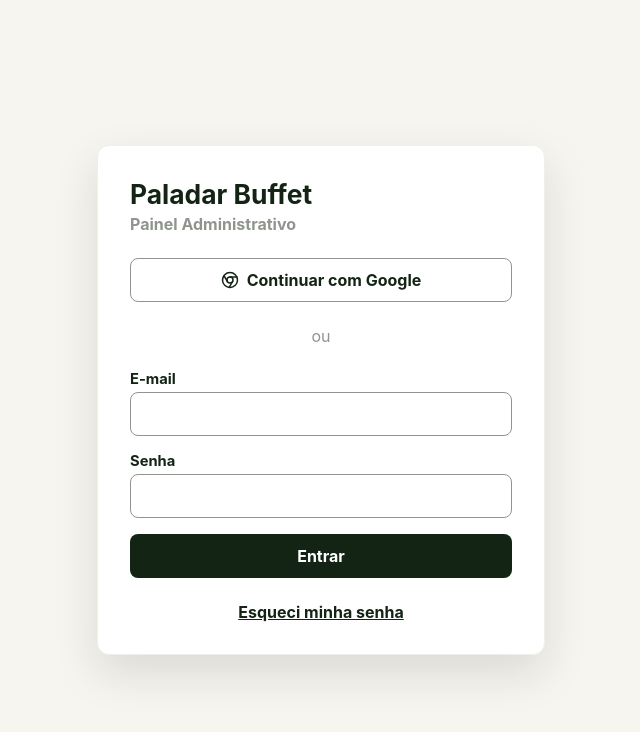
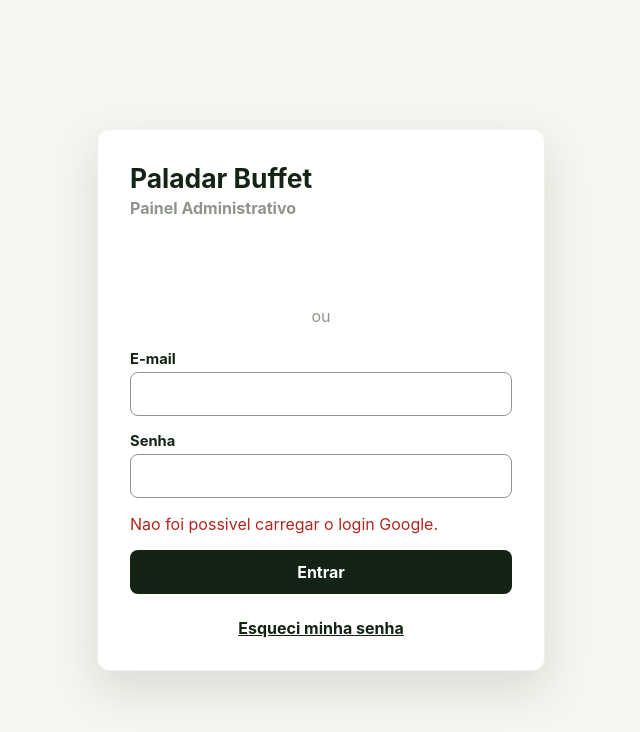
Before and after one commit to branchescunha/paladar-buffet-web, a React (Vite) app: page /login in a window 1280 px wide. Shown: the top 732 px of the page, without its empty margins (319-959 px from the left). Built offline with nearby package versions, Linux system fonts and the light colour scheme; no server answers.

Commit message:
fix: render google identity login button

```diff
--- a/src/pages/LoginPage.tsx
+++ b/src/pages/LoginPage.tsx
@@ -1,11 +1,10 @@
 import { zodResolver } from '@hookform/resolvers/zod';
 import { useQueryClient } from '@tanstack/react-query';
-import { Chrome } from 'lucide-react';
-import { useState } from 'react';
+import { useEffect, useRef, useState } from 'react';
 import { useForm } from 'react-hook-form';
 import { Link, Navigate, useLocation, useNavigate } from 'react-router-dom';
 import styled from 'styled-components';
-import { Button, SecondaryButton } from '@/components/Button';
+import { Button } from '@/components/Button';
 import { FormField } from '@/components/FormField';
 import { AuthLayout } from '@/layouts/AuthLayout';
 import { getApiErrorMessage } from '@/services/api';
@@ -20,7 +19,10 @@ declare global {
       accounts: {
         id: {
           initialize(input: { client_id: string; callback(response: { credential?: string }): void }): void;
-          prompt(): void;
+          renderButton(
+            parent: HTMLElement,
+            options: { theme: 'outline'; size: 'large'; text: 'continue_with'; width?: number }
+          ): void;
         };
       };
     };
@@ -29,6 +31,7 @@ declare global {
 
 export function LoginPage() {
   const [error, setError] = useState('');
+  const googleButtonRef = useRef<HTMLDivElement | null>(null);
   const login = useLogin();
   const queryClient = useQueryClient();
   const currentAdmin = useCurrentAdmin();
@@ -40,10 +43,6 @@ export function LoginPage() {
     defaultValues: { email: '', password: '' }
   });
 
-  if (currentAdmin.data) {
-    return <Navigate to="/admin" replace />;
-  }
-
   async function onSubmit(data: LoginFormData) {
     setError('');
     try {
@@ -54,10 +53,20 @@ export function LoginPage() {
     }
   }
 
-  async function handleGoogleLogin() {
-    setError('');
+  useEffect(() => {
+    if (!env.VITE_GOOGLE_CLIENT_ID || !googleButtonRef.current) {
+      return;
+    }
+
+    let isMounted = true;
+
+    async function initializeGoogleLogin() {
       try {
         await loadGoogleIdentityScript();
+        if (!isMounted || !googleButtonRef.current) {
+          return;
+        }
+
         window.google?.accounts.id.initialize({
           client_id: env.VITE_GOOGLE_CLIENT_ID,
           callback: async ({ credential }) => {
@@ -75,20 +84,35 @@ export function LoginPage() {
             }
           }
         });
-      window.google?.accounts.id.prompt();
+        window.google?.accounts.id.renderButton(googleButtonRef.current, {
+          theme: 'outline',
+          size: 'large',
+          text: 'continue_with',
+          width: googleButtonRef.current.offsetWidth
+        });
       } catch {
+        if (isMounted) {
           setError('Nao foi possivel carregar o login Google.');
         }
+      }
+    }
+
+    void initializeGoogleLogin();
+
+    return () => {
+      isMounted = false;
+    };
+  }, [navigate, queryClient]);
+
+  if (currentAdmin.data) {
+    return <Navigate to="/admin" replace />;
   }
 
   return (
     <AuthLayout>
       {env.VITE_GOOGLE_CLIENT_ID ? (
         <>
-          <SecondaryButton type="button" onClick={handleGoogleLogin}>
-            <Chrome size={18} />
-            Continuar com Google
-          </SecondaryButton>
+          <GoogleButtonMount ref={googleButtonRef} aria-label="Continuar com Google" />
           <Divider>ou</Divider>
         </>
       ) : null}
@@ -146,6 +170,10 @@ const Form = styled.form`
   gap: ${({ theme }) => theme.spacing.md};
 `;
 
+const GoogleButtonMount = styled.div`
+  min-height: 40px;
+`;
+
 const Divider = styled.div`
   color: ${({ theme }) => theme.colors.oliveGray};
   text-align: center;
```
Also changed, not shown: 1 other file (tests, documents, lock files or other folders). Lines whose indentation alone changed are shown as unchanged.
